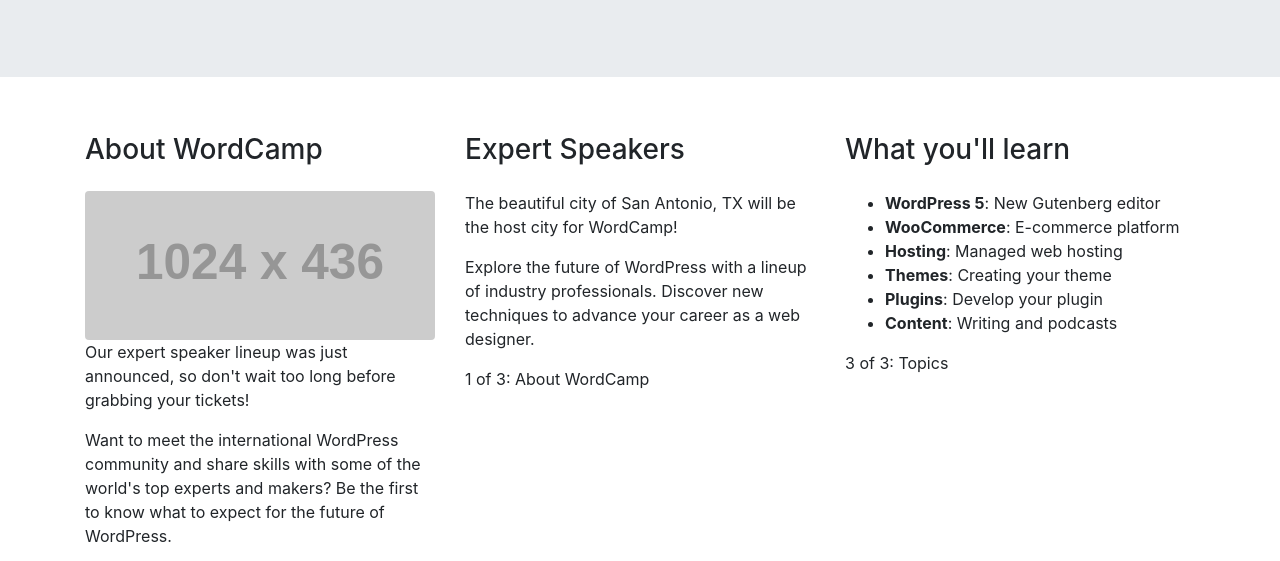
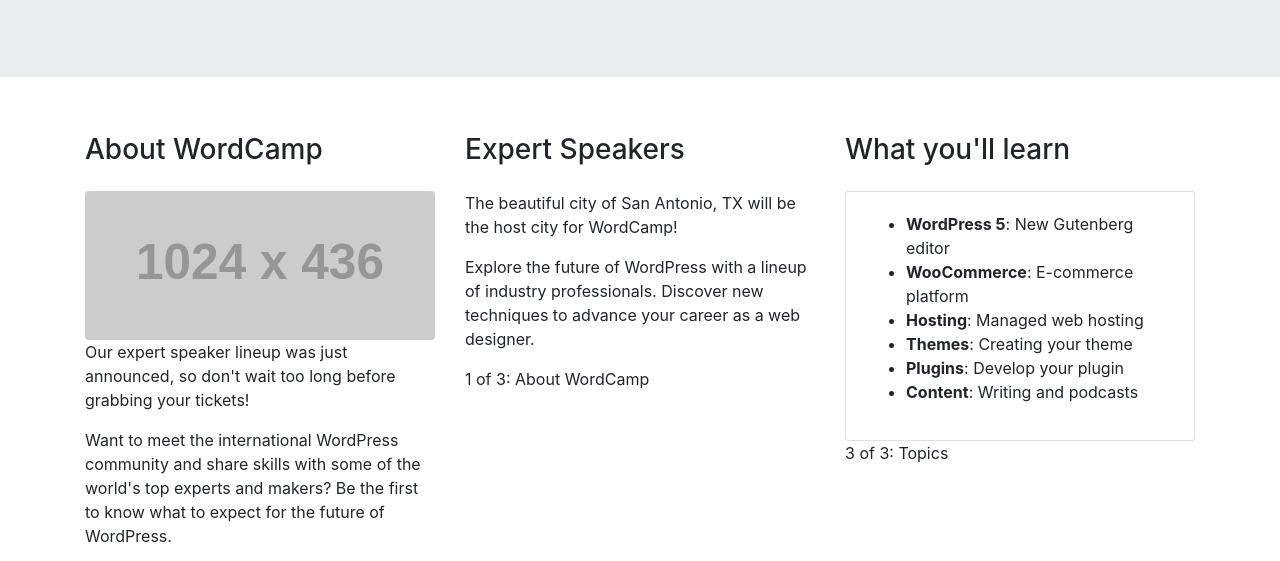
Before and after one commit to Cooper-Matrix/wordcamp_, a plain HTML site: page index.html in a window 1280 px wide. Shown: the part 220-781 px from the top of the page. Drawn offline with nearby package versions, Linux system fonts and the light colour scheme; placeholder pictures from the web are drawn by us.

Commit message:
Update index.html

```diff
--- a/index.html
+++ b/index.html
@@ -61,6 +61,8 @@
     </div>
     <div class="col-lg order-3">
       <h3 class="mb-4">What you'll learn</h3>
+      <div class="card">
+          <div class="card-body">
               <ul>
                   <li><strong>WordPress 5</strong>: New Gutenberg editor</li>
                   <li><strong>WooCommerce</strong>: E-commerce platform</li>
@@ -69,8 +71,9 @@
                   <li><strong>Plugins</strong>: Develop your plugin</li>
                   <li><strong>Content</strong>: Writing and podcasts</li>
               </ul>
+          </div>
+      </div>
       3 of 3: Topics
-    </div>
   </div>
   <!-- /about -->
 </div>
```
Lines whose indentation alone changed are shown as unchanged.
